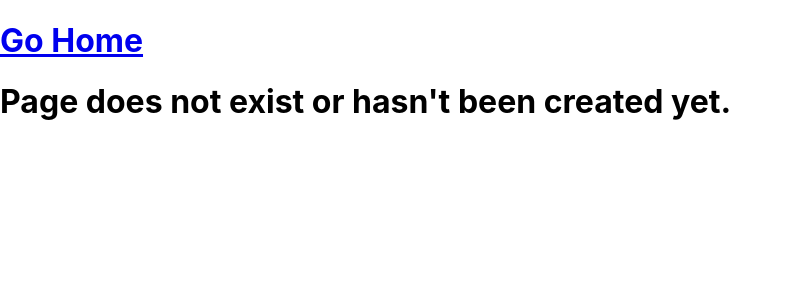
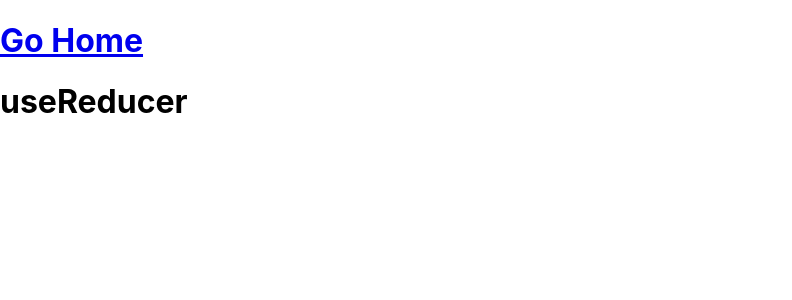
Before and after one commit to knguyen111601/React_Hook_Notes_Examples, a React (Create React App) app: page /useReducer in a window 1280 px wide. Shown: the top 300 px of the page, without its empty margins (0-792 px from the left). Built offline with nearby package versions, Linux system fonts and the light colour scheme.

Commit message:
beginning useReducer

```diff
--- a/src/pages/Main.js
+++ b/src/pages/Main.js
@@ -1,6 +1,7 @@
 import {Routes, Route} from "react-router-dom"
 import StateTutorial from "./StateTutorial"
 import Home from "./Home"
+import ReducerTutorial from "./ReducerTutorial"
 
 const Main = () => {
     return <>
@@ -8,6 +9,7 @@ const Main = () => {
         <Route path="*" element={<h1>Page does not exist or hasn't been created yet.</h1>}/>
         <Route path="/" element={<Home/>}/>
         <Route path="/useState" element={<StateTutorial/>}/>
+        <Route path="/useReducer" element={<ReducerTutorial/>}/>
     </Routes>
     </>
 
--- /dev/null
+++ b/src/pages/ReducerTutorial.js
@@ -0,0 +1,10 @@
+const ReducerTutorial = () => {
+    return (<div>
+
+        <h1>useReducer</h1>
+
+
+    </div>)
+}
+
+export default ReducerTutorial
```
